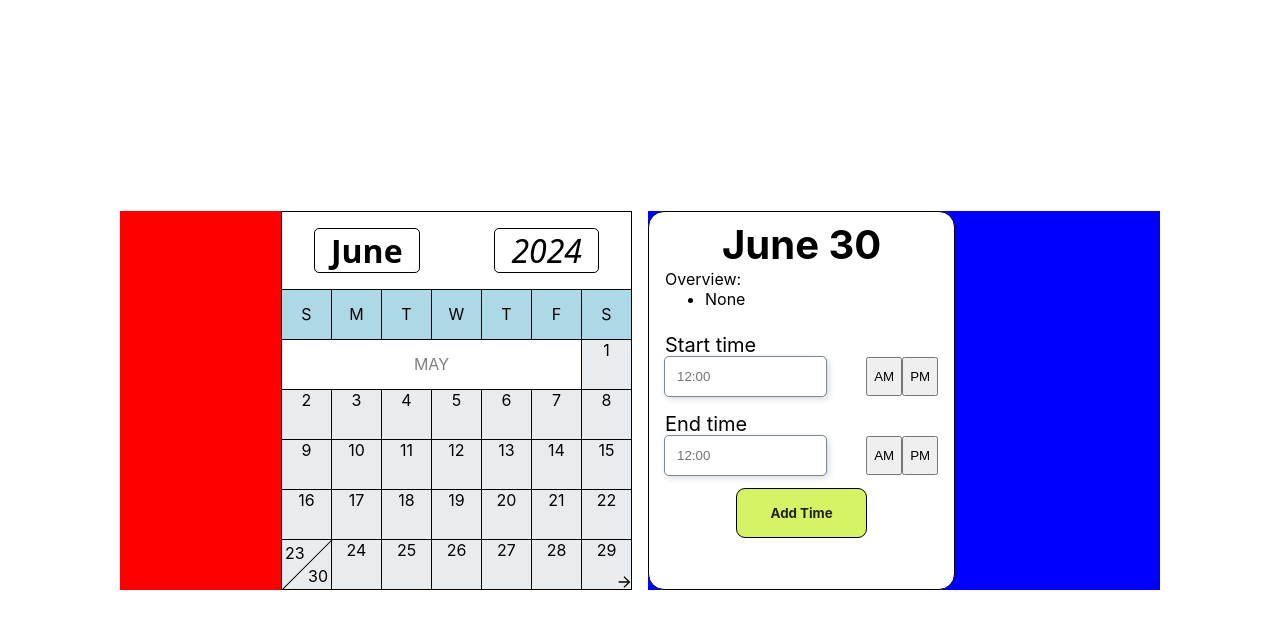
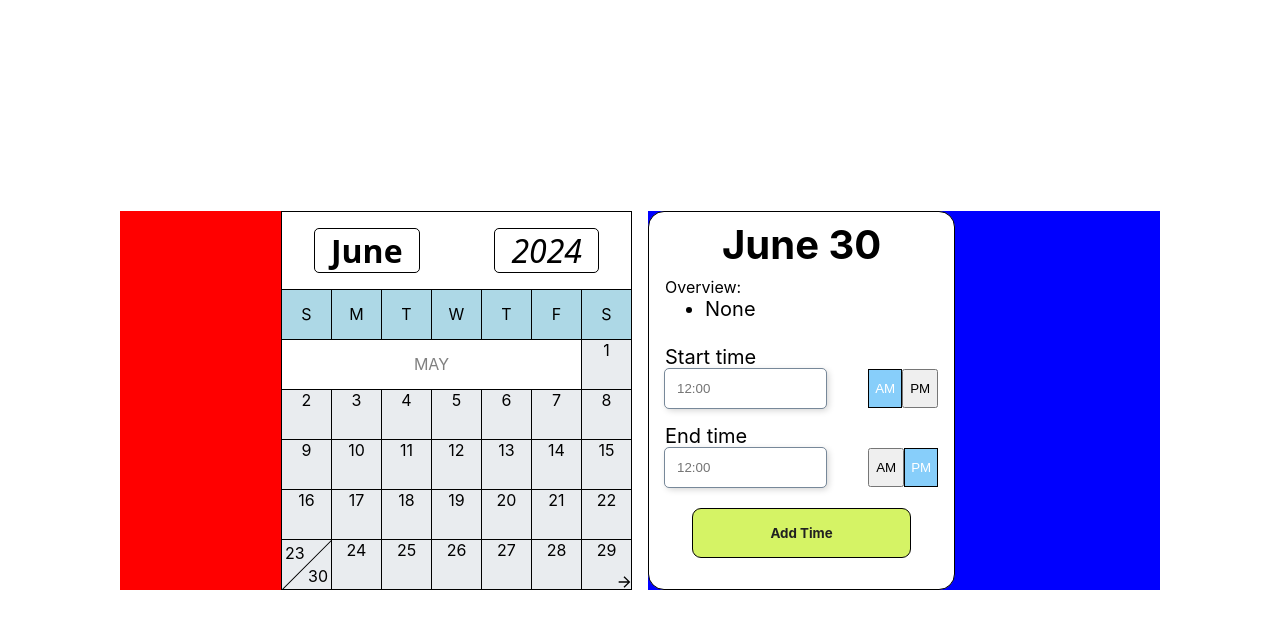
Before and after one commit to orion222/findatime, a React (Create React App) app: page /respondee in a window 1280 px wide. Both pictures are taken after a click on the element 326 px from the left and 580 px from the top of the page. Shown: the top 628 px of the page. Built offline with nearby package versions, Linux system fonts and the light colour scheme.

Commit message:
import toast library, made am/pm buttons work

```diff
--- a/package.json
+++ b/package.json
@@ -10,6 +10,7 @@
     "react-dom": "^18.3.1",
     "react-router-dom": "^6.24.0",
     "react-scripts": "5.0.1",
+    "sonner": "^1.7.1",
     "web-vitals": "^2.1.4"
   },
   "scripts": {
--- a/src/components/date-panel/Panel.js
+++ b/src/components/date-panel/Panel.js
@@ -2,7 +2,6 @@ import "../../styles/date-panel/Panel.css"
 import AvailabilityWindow from "./AvailabilityWindow"
 import TimeBookingWindow from "./TimeBookingWindow"
 export default function Panel(props){
-
 
     return (
         <div className = "panel-container">
--- a/src/components/date-panel/TimeBookingWindow.js
+++ b/src/components/date-panel/TimeBookingWindow.js
@@ -1,11 +1,28 @@
 import "../../styles/date-panel/TimeBookingWindow.css";
-import { useState } from "react";
+import { useState, useEffect } from "react";
 import TimeSelector from "./TimeSelector"
+import {Toaster, toast} from 'sonner'
 
 export default function TimeBookingWindow(props) {
   const [startTime, setStartTime] = useState({ time: "9:00", am: true });
   const [endTime, setEndTime] = useState({ time: "5:00", am: false });
 
+  useEffect(() => {
+    if (!startTime.am && endTime.am) {
+      setEndTime((prev) => ({ ...prev, am: false }));
+    }
+  }, [startTime.am]);
+
+  // Sync start time's AM/PM with end time
+  useEffect(() => {
+    if (endTime.am && !startTime.am) {
+      setStartTime((prev) => ({ ...prev, am: true }));
+    }
+  }, [endTime.am]);
+
+  const addHandler = () => {
+    toast.success("Time added");
+  }
   return (
     <>
         <div className="time-header">
@@ -27,10 +44,11 @@ export default function TimeBookingWindow(props) {
 
             <TimeSelector name = "Start time" setTime = {setStartTime} time = {startTime.time} am = {startTime.am}/>
             <TimeSelector name = "End time" setTime = {setEndTime} time = {endTime.time} am = {endTime.am}/>
-        </div>
-        <button className = "bottone1">
+        <button className = "bottone1" onClick = {addHandler}>
             Add Time
         </button>
+      </div>
+      <Toaster richColors position="bottom-right" />
     </>
   );
 }
--- a/src/components/date-panel/TimeSelector.js
+++ b/src/components/date-panel/TimeSelector.js
@@ -1,13 +1,30 @@
 import "../../styles/date-panel/TimeSelector.css"
 export default function TimeSelector(props){
+
+    const handleInput = (e) => {
+        const newTime = {
+           time: e.target.value,
+           am: props.am
+        }
+        props.setTime(newTime);
+        console.log(e.target.value);
+    }
+    const handleButton = (bool) => {
+        const newTime = {
+            time: props.time,
+            am: bool
+        }
+        props.setTime(newTime);
+        console.log(bool);
+    }
     return (
         <div className = "time-container">
             <div className = "time-input-label">{props.name}</div>
             <div className="time-flex">
-                <input className = "time-input"  pattern="^(0?[1-9]|1[0-2]):[0-5][0-9]" placeholder="12:00"/>
+                <input className = "time-input"  pattern="^(0?[1-9]|1[0-2]):[0-5][0-9]" placeholder="12:00" onChange={handleInput}/>
                 <div className="time-flex">
-                    <button>AM</button>
-                    <button>PM</button>
+                    <button onClick = {() => handleButton(true)} className = {(props.am) ? "ampm-active": ""}>AM</button>
+                    <button onClick = {() => handleButton(false)} className = {(!props.am) ? "ampm-active": ""}>PM</button>
                 </div>
             </div>
         </div>
--- a/src/components/pages/RespondeeView.js
+++ b/src/components/pages/RespondeeView.js
@@ -1,4 +1,4 @@
-import { useState } from 'react'
+import { useState, useEffect } from 'react'
 import Calendar from "../calendar/Calendar"
 import Panel from "../date-panel/Panel"
 import "../../styles/pages/RespondeeView.css"
@@ -9,13 +9,15 @@ export default function RespondeeView(props){
     const [month, setMonth] = useState(today.getMonth());
     const [year, setYear] = useState(today.getFullYear());
     const [day, setDay] = useState(-1);
+
+
     return (
         <div className = "r-container">
           <div className = "cal-grid-item">
             <Calendar month = {month} year = {year} setMonth = {setMonth} setYear = {setYear} setDay = {setDay}/>
           </div>
           <div className = "date-grid-item">
-            <Panel month = {month} day = {day}/>
+            <Panel month = {month} day = {day} />
           </div>
       </div>
     )
--- a/src/styles/date-panel/TimeBookingWindow.css
+++ b/src/styles/date-panel/TimeBookingWindow.css
@@ -7,9 +7,10 @@
 
 .overview-list{
     margin: 0;
+    font-size: 2.5vmin;
 }
 .time-stats{
-    padding: 0 0 1rem;
+    padding: 0.5rem 0 1rem;
     width: 100%;
 }
 .time-selectbox{
@@ -39,14 +40,22 @@ https://uiverse.io/mrhyddenn/moody-badger-62
     cursor: pointer;
     transition: 0.4s;
     margin-top: 5px;
+    width: 80%;
+    margin-left: auto;
+    margin-right: auto;
    }
 
    .bottone1:hover {
     box-shadow: 7px 5px 56px -14px #C3D900;
-    transform: scale(0.95);
    }
 
    .bottone1:active {
-    transform: scale(0.8);
+    transform: scale(0.9);
     box-shadow: 7px 5px 56px -10px #C3D900;
    }
+
+.ampm-active {
+    background-color: lightskyblue;
+    color: white;
+    border: 1px solid black;
+}
```
Also changed, not shown: 1 other file (tests, documents, lock files or other folders).
